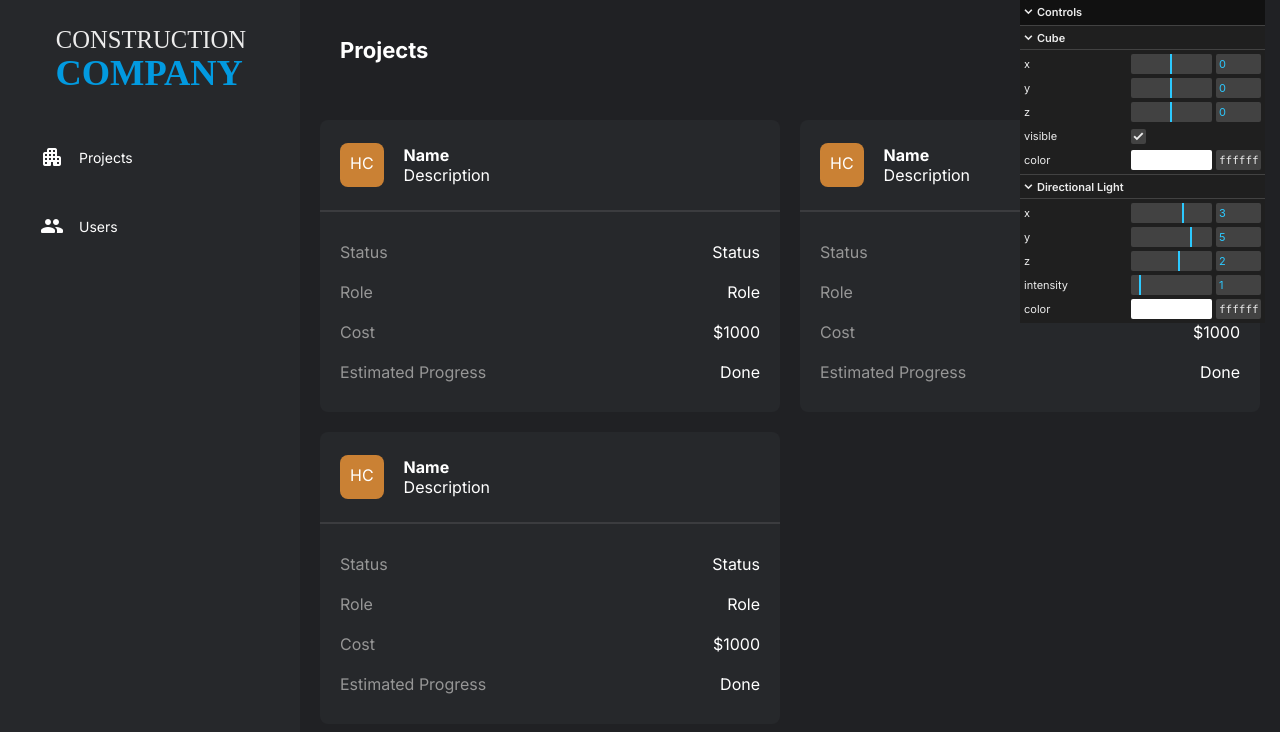
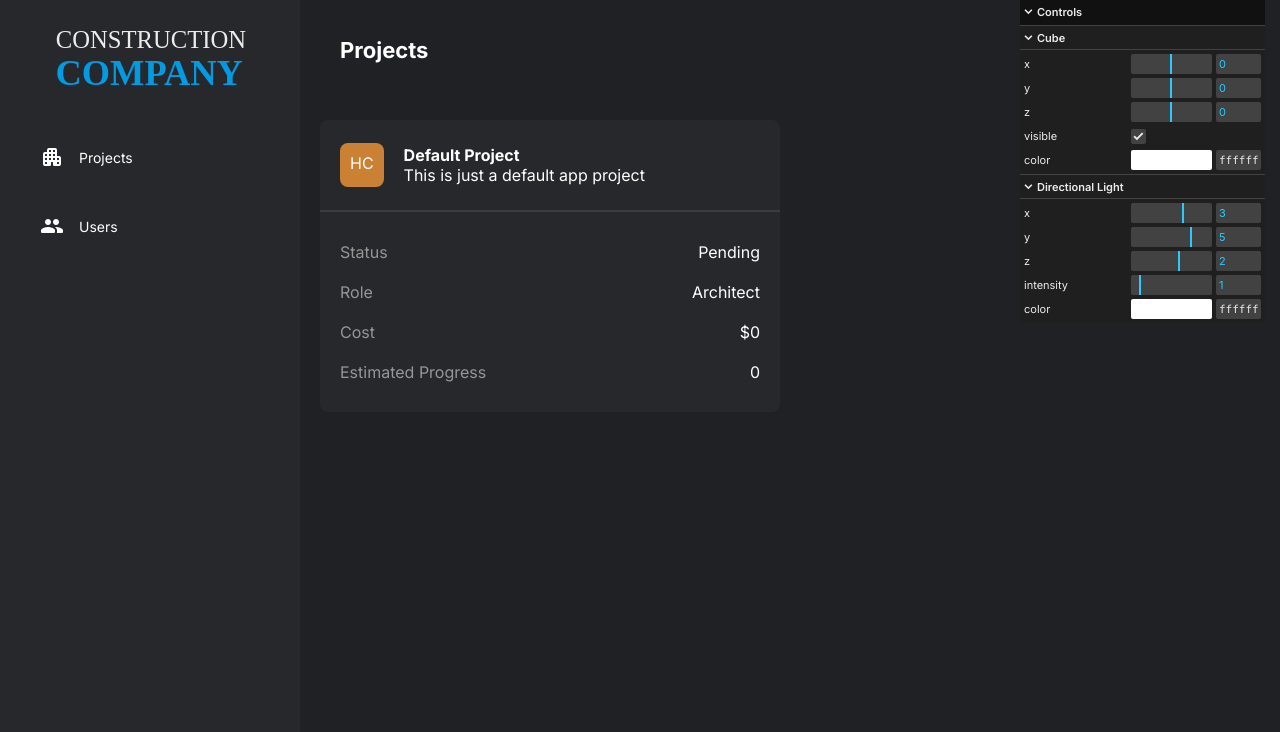
Before and after one commit to moraleda4/that-open-master-M4, a React (Vite) app: page / in a window 1280 px wide. Shown: the top 732 px of the page. Built offline with nearby package versions, Linux system fonts and the light colour scheme; no server answers.

Commit message:
M3-C3-L6/L7

```diff
--- a/src/classes/ProjectsManager.ts
+++ b/src/classes/ProjectsManager.ts
@@ -2,6 +2,8 @@ import { IProject, Project } from "./Project"
 
 export class ProjectsManager {
   list: Project[] = []
+  onProjectCreated = (project: Project) => {}
+  onProjectDeleted = () => {}
 
   constructor() {
     const project = this.newProject({
@@ -25,6 +27,7 @@ export class ProjectsManager {
     }
     const project = new Project(data)
     this.list.push(project)
+    this.onProjectCreated (project)
     return project
   }
 
@@ -42,6 +45,7 @@ export class ProjectsManager {
       return project.id !== id
     })
     this.list = remaining
+    this.onProjectDeleted()
   }
 
   exportToJSON(fileName: string = "projects") {
--- a/src/react-components/ProjectCard.tsx
+++ b/src/react-components/ProjectCard.tsx
@@ -1,6 +1,11 @@
 import * as React from 'react';
+import { Project } from "../classes/Project"
 
-export function ProjectCard() {
+interface Props {
+  project: Project
+}
+
+export function ProjectCard(props: Props) {
   return (
     <div className="project-card">
       <div className="card-header">
@@ -15,26 +20,26 @@ export function ProjectCard() {
           HC
         </p>
         <div>
-          <h5>Name</h5>
-          <p>Description</p>
+          <h5>{ props.project.name }</h5>
+          <p>{ props.project.description }</p>
         </div>
       </div>
       <div className="card-content">
         <div className="card-property">
           <p style={{ color: "#969696" }}>Status</p>
-          <p>Status</p>
+          <p>{ props.project.status }</p>
         </div>
         <div className="card-property">
           <p style={{ color: "#969696" }}>Role</p>
-          <p>Role</p>
+          <p>{ props.project.userRole }</p>
         </div>
         <div className="card-property">
           <p style={{ color: "#969696" }}>Cost</p>
-          <p>$1000</p>
+          <p>${ props.project.cost }</p>
         </div>
         <div className="card-property">
           <p style={{ color: "#969696" }}>Estimated Progress</p>
-          <p>Done</p>
+          <p>{ props.project.progress * 100 }</p>
         </div>
       </div>
     </div>
--- a/src/react-components/ProjectsPage.tsx
+++ b/src/react-components/ProjectsPage.tsx
@@ -4,8 +4,18 @@ import { ProjectsManager } from '../classes/ProjectsManager';
 import { ProjectCard } from './ProjectCard';
 
 export function ProjectsPage() {
-  const projectsManager = new ProjectsManager();
+  const [projectsManager] = React.useState(new ProjectsManager())
   const [projects, setProjects] = React.useState<Project[]>(projectsManager.list)
+  projectsManager.onProjectCreated = () => {setProjects([...projectsManager.list])}
+  projectsManager.onProjectDeleted = () => {setProjects([...projectsManager.list])}
+
+  const projectCards = projects.map((project) => {
+    return <ProjectCard project={project} key={project.id}/>
+  })
+
+  React.useEffect(() => {
+    console.log("Projects state updated", projects)
+  }, [projects])
 
   const onNewProjectClick = () => {
     const modal = document.getElementById("new-project-modal")
@@ -37,7 +47,6 @@ export function ProjectsPage() {
     }
     try {
       const project = projectsManager.newProject(projectData)
-      console.log(project)
       projectForm.reset()
       const modal = document.getElementById("new-project-modal")
       if (!(modal && modal instanceof HTMLDialogElement)) {return}
@@ -160,11 +169,7 @@ export function ProjectsPage() {
           </button>
         </div>
       </header>
-      <div id="projects-list">
-        <ProjectCard />
-        <ProjectCard />
-        <ProjectCard />
-      </div>
+      <div id="projects-list">{ projectCards }</div>
     </div>
   )
 }
```
